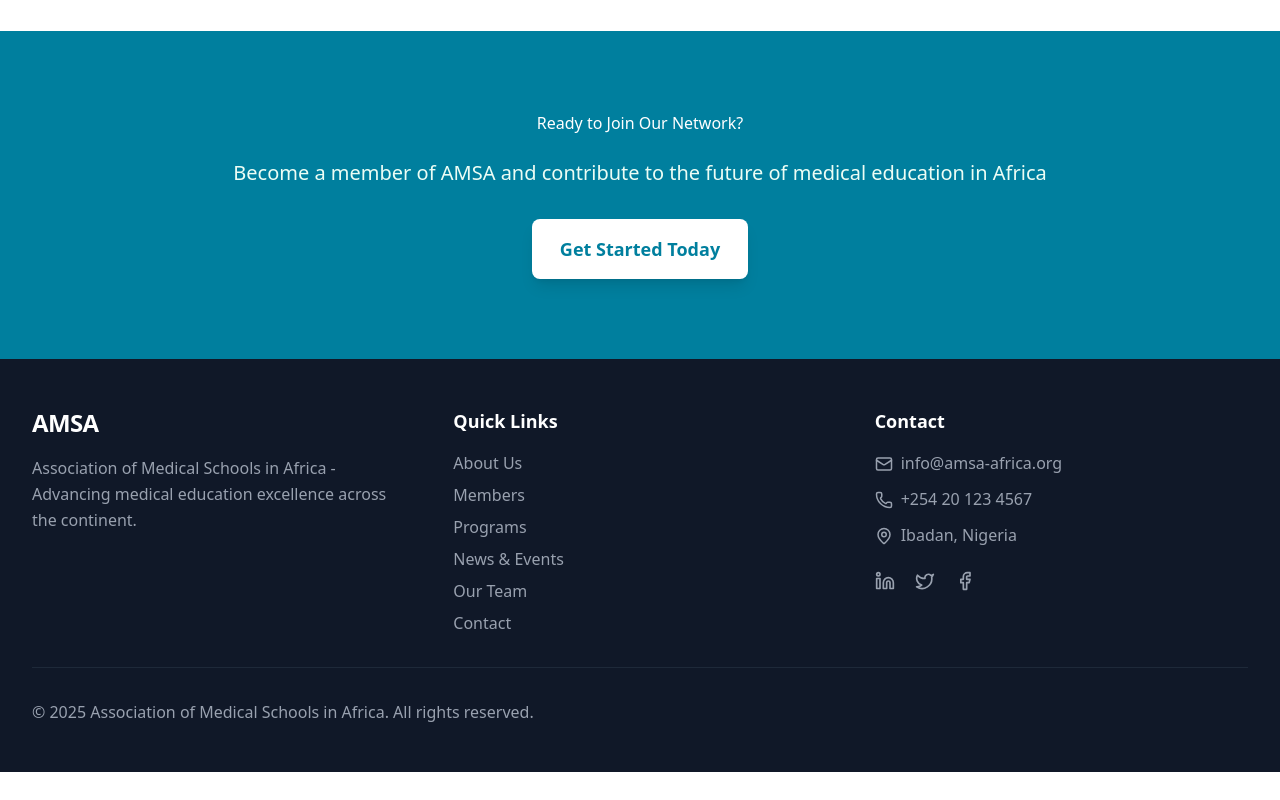
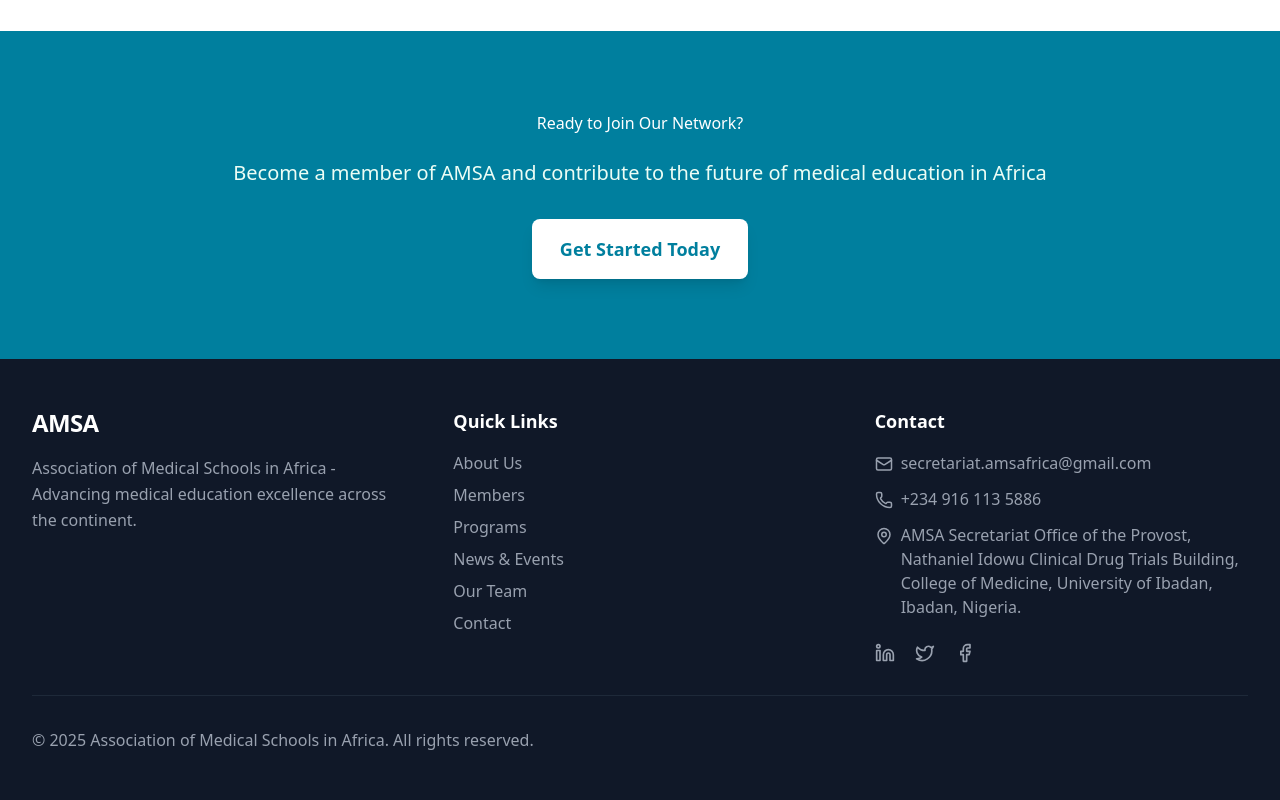
Before and after one commit to Tobi-Oyedele/AMSAfrica, a Next.js app: page / in a window 1280 px wide. Shown: the part 2089-2889 px from the top of the page. Before the commit the page ends 2861 px from the top, so only its background shows below. Built offline with nearby package versions, Linux system fonts and the light colour scheme.

Commit message:
Fixed Mobile Nav

```diff
--- a/src/components/Footer.tsx
+++ b/src/components/Footer.tsx
@@ -44,15 +44,21 @@
             <ul className="space-y-3 text-gray-400">
               <li className="flex items-start">
                 <Mail size={18} className="mr-2 mt-1 shrink-0" />
-                <span className="text-gray-400">info@amsa-africa.org</span>
+                <span className="text-gray-400">
+                  secretariat.amsafrica@gmail.com
+                </span>
               </li>
               <li className="flex items-start">
                 <Phone size={18} className="mr-2 mt-1 shrink-0" />
-                <span className="text-gray-400">+254 20 123 4567</span>
+                <span className="text-gray-400">+234 916 113 5886</span>
               </li>
               <li className="flex items-start">
                 <MapPin size={18} className="mr-2 mt-1 shrink-0" />
-                <span className="text-gray-400">Ibadan, Nigeria</span>
+                <span className="text-gray-400">
+                  AMSA Secretariat Office of the Provost, Nathaniel Idowu
+                  Clinical Drug Trials Building, College of Medicine, University
+                  of Ibadan, Ibadan, Nigeria.
+                </span>
               </li>
             </ul>
 
--- a/src/components/Navbar/MobileNav.tsx
+++ b/src/components/Navbar/MobileNav.tsx
@@ -3,7 +3,6 @@
 import { Menu, X } from "lucide-react";
 import Link from "next/link";
 import { usePathname } from "next/navigation";
-import { useEffect } from "react";
 
 type MobileNavProps = {
   isMenuOpen: boolean;
@@ -21,11 +20,6 @@
     { name: "Contact", path: "/contact" },
   ];
 
-  // Lock scroll when mobile menu is open
-  useEffect(() => {
-    document.body.style.overflow = isMenuOpen ? "hidden" : "auto";
-  }, [isMenuOpen]);
-
   return (
     <nav
       role="navigation"
@@ -35,15 +29,6 @@
       <Link href="/" className="flex items-center gap-2">
         <p>Logo</p>
       </Link>
-
-      <a
-        href="https://www.amsafricaconference.org"
-        target="_blank"
-        rel="noopener noreferrer"
-        className="px-5 py-2 bg-primary text-white rounded-lg font-semibold hover:bg-primary/90 transition-colors"
-      >
-        Visit Conference
-      </a>
 
       <button onClick={() => setIsMenuOpen(!isMenuOpen)} className="p-2">
         {isMenuOpen ? <X size={30} /> : <Menu size={30} />}
@@ -60,7 +45,7 @@
           }
         `}
       >
-        <ul className="flex flex-col gap-8 pt-12">
+        <ul className="flex flex-col gap-8 pt-12 items-center">
           {navLinks.map((link) => {
             const isActive = pathname === link.path;
 
@@ -68,10 +53,8 @@
               <li key={link.path}>
                 <Link
                   href={link.path}
-                  className={`text-2xl transition-colors ${
-                    isActive
-                      ? "text-white"
-                      : "text-white hover:text-primary-accent"
+                  className={`text-white text-2xl transition-colors ${
+                    isActive ? "text-white" : ""
                   }`}
                   onClick={() => setIsMenuOpen(false)}
                 >
@@ -80,6 +63,15 @@
               </li>
             );
           })}
+
+          <a
+            href="https://www.amsafricaconference.org"
+            target="_blank"
+            rel="noopener noreferrer"
+            className="px-5 py-2 bg-white rounded-lg font-semibold hover:bg-gray-100 transition-colors"
+          >
+            AMSA 2026 Medical Education Conference
+          </a>
         </ul>
       </div>
     </nav>
--- a/src/components/home/CTA.tsx
+++ b/src/components/home/CTA.tsx
@@ -11,6 +11,7 @@
         <Link
           href="https://amsafricaconference.org/membership-form/"
           target="_blank"
+          rel="noopener noreferrer"
           className="inline-flex items-center justify-center px-7 py-4 bg-white text-primary rounded-lg font-bold text-lg hover:bg-blue-50 hover:scale-105 active:scale-95 transition-all duration-200 shadow-lg"
         >
           Get Started Today
```
Also changed, not shown: 1 other file (tests, documents, lock files or other folders).
